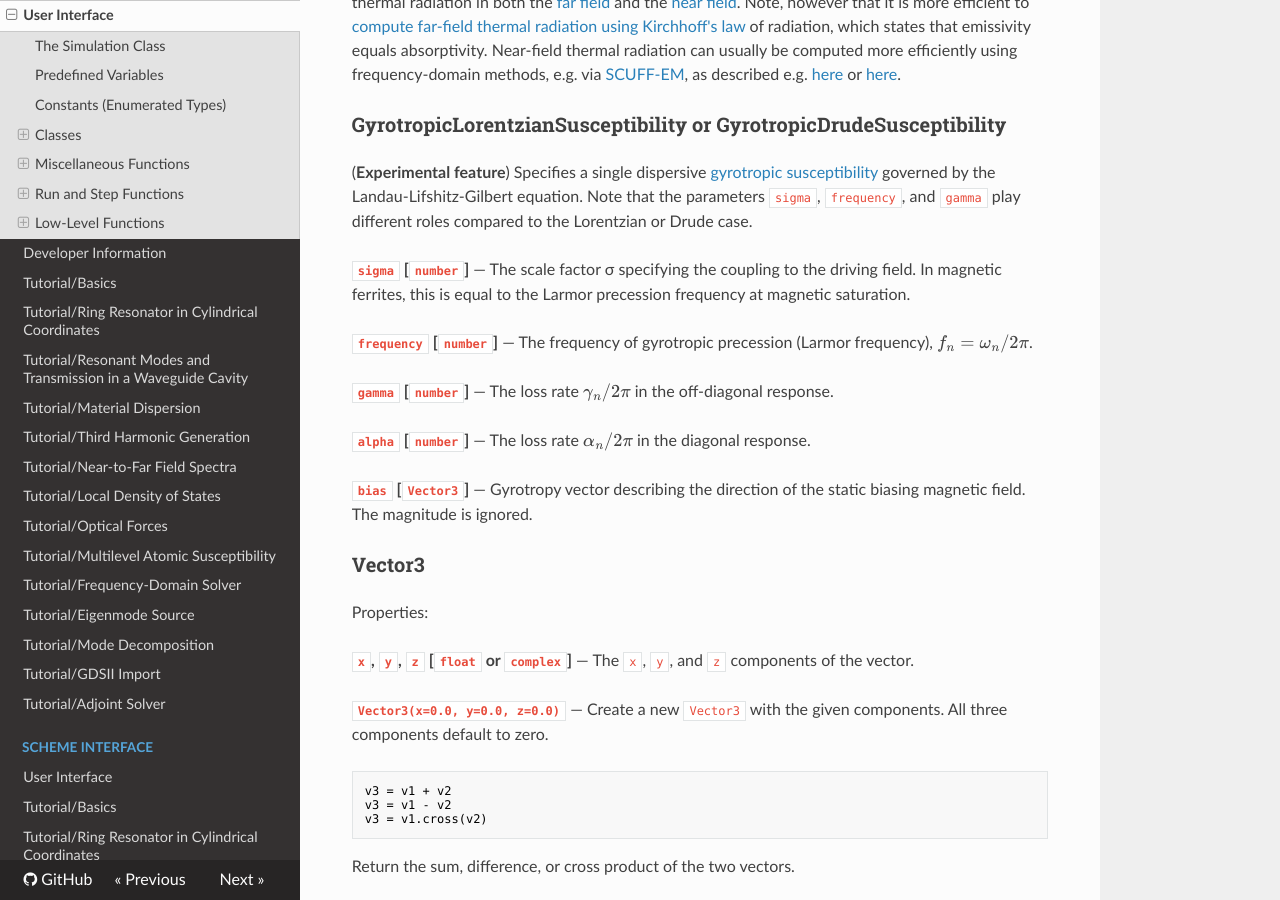
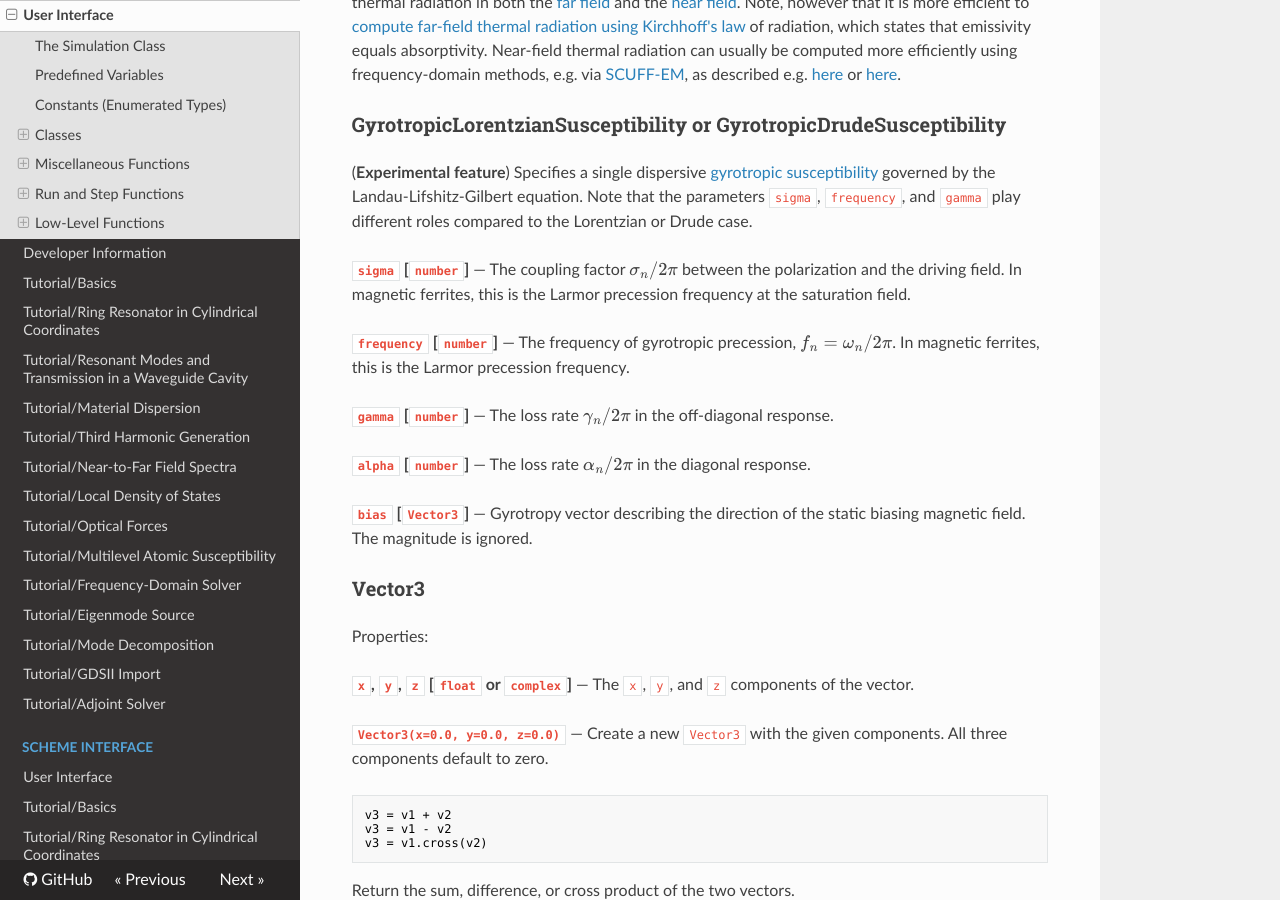
Before and after one commit to NanoComp/meep, an MkDocs documentation site: the page built from doc/docs/Python_User_Interface.md, in a window 1280 px wide and 900 px high, scrolled down 12533 px. Built offline with MkDocs 1.6.1, drawn with Linux system fonts in a browser that asks for light colours; nearby versions of some CDN libraries; formulas are drawn with MathJax 3; old or Windows-style settings are respelled for this version of MkDocs.

Commit message:
Drop 2pi factor from gyrotropic sigma

```diff
--- a/doc/docs/Python_User_Interface.md
+++ b/doc/docs/Python_User_Interface.md
@@ -398,11 +398,11 @@
 
 **`sigma` [`number`]**
 —
-The scale factor σ specifying the coupling to the driving field. In magnetic ferrites, this is equal to the Larmor precession frequency at magnetic saturation.
+The coupling factor $\sigma_n / 2\pi$ between the polarization and the driving field. In magnetic ferrites, this is the Larmor precession frequency at the saturation field.
 
 **`frequency` [`number`]**
 —
-The frequency of gyrotropic precession (Larmor frequency), $f_n = \omega_n / 2\pi$.
+The frequency of gyrotropic precession, $f_n = \omega_n / 2\pi$. In magnetic ferrites, this is the Larmor precession frequency.
 
 **`gamma` [`number`]**
 —
```
Also changed, not shown: 1 other file.
